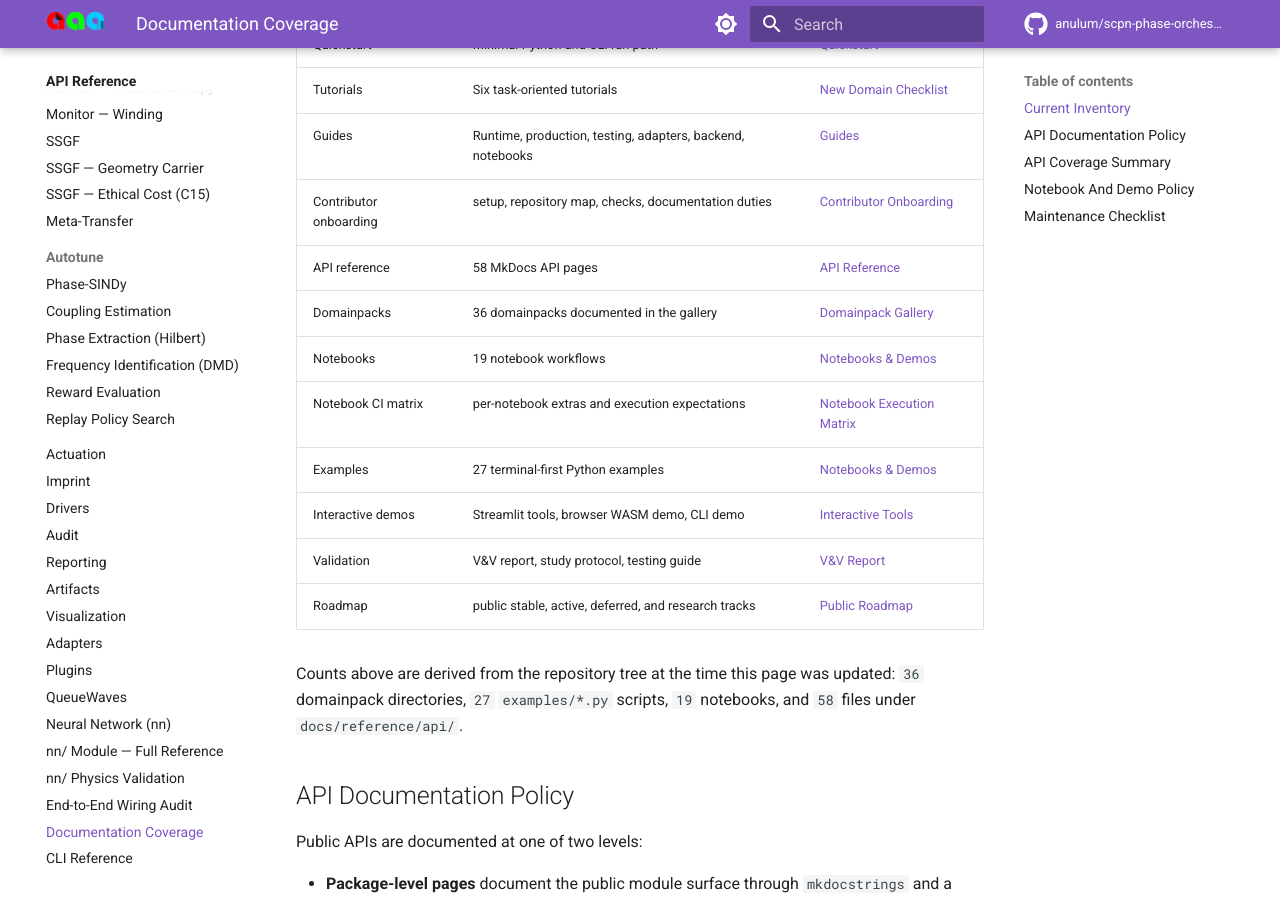
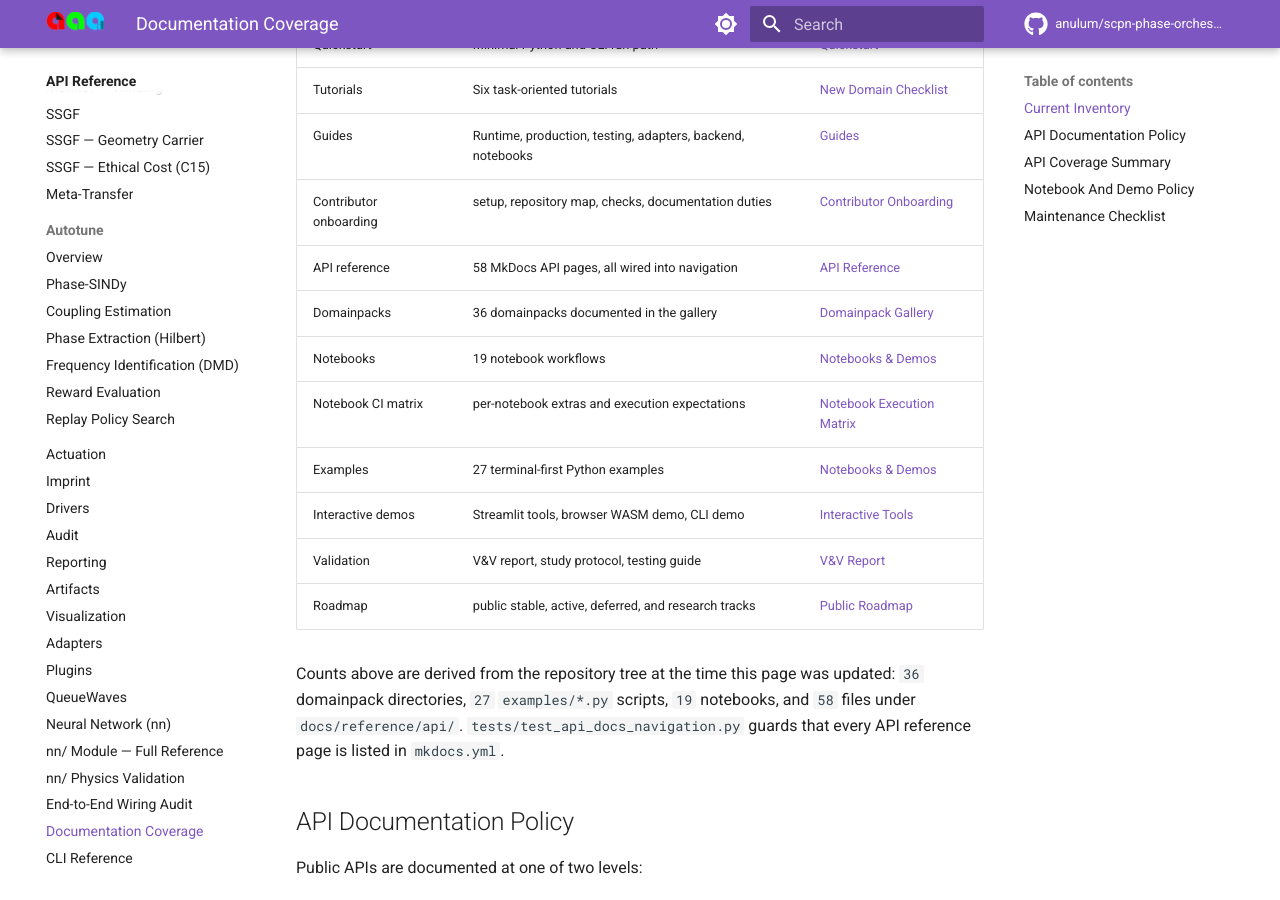
Before and after one commit to anulum/scpn-phase-orchestrator, an MkDocs documentation site: the page built from docs/reference/documentation_coverage.md, in a window 1280 px wide and 900 px high, scrolled down 510 px. Built offline with MkDocs 1.6.1 and Material for MkDocs 9.7.7, drawn with Linux system fonts in a browser that asks for light colours; comment, search, counter and statistics services are not loaded.

Commit message:
docs: guard api reference navigation
Co-Authored-By: Arcane Sapience <protoscience@anulum.li>

```diff
--- a/docs/reference/documentation_coverage.md
+++ b/docs/reference/documentation_coverage.md
@@ -23,7 +23,7 @@
 | Tutorials | Six task-oriented tutorials | [New Domain Checklist](../tutorials/01_new_domain_checklist.md) |
 | Guides | Runtime, production, testing, adapters, backend, notebooks | [Guides](../guide/production.md) |
 | Contributor onboarding | setup, repository map, checks, documentation duties | [Contributor Onboarding](../guide/contributor_onboarding.md) |
-| API reference | 58 MkDocs API pages | [API Reference](api/index.md) |
+| API reference | 58 MkDocs API pages, all wired into navigation | [API Reference](api/index.md) |
 | Domainpacks | 36 domainpacks documented in the gallery | [Domainpack Gallery](../galleries/domainpack_gallery.md) |
 | Notebooks | 19 notebook workflows | [Notebooks & Demos](../galleries/notebooks_and_demos.md) |
 | Notebook CI matrix | per-notebook extras and execution expectations | [Notebook Execution Matrix](../galleries/notebook_execution_matrix.md) |
@@ -35,6 +35,8 @@
 Counts above are derived from the repository tree at the time this page
 was updated: `36` domainpack directories, `27` `examples/*.py` scripts,
 `19` notebooks, and `58` files under `docs/reference/api/`.
+`tests/test_api_docs_navigation.py` guards that every API reference page is
+listed in `mkdocs.yml`.
 
 ## API Documentation Policy
 
--- a/mkdocs.yml
+++ b/mkdocs.yml
@@ -117,6 +117,7 @@
       - Core & Exceptions: reference/api/core.md
       - Binding: reference/api/binding.md
       - UPDE Engine: reference/api/upde.md
+      - "UPDE — Core Integrator": reference/api/upde_engine.md
       - "UPDE — Simplicial (3-body)": reference/api/upde_simplicial.md
       - "UPDE — Hypergraph (k-body)": reference/api/upde_hypergraph.md
       - "UPDE — Geometric (SO(2))": reference/api/upde_geometric.md
@@ -157,6 +158,7 @@
       - "SSGF — Ethical Cost (C15)": reference/api/ssgf_ethical.md
       - Meta-Transfer: reference/api/meta.md
       - Autotune:
+          - Overview: reference/api/autotune.md
           - "Phase-SINDy": reference/api/autotune_sindy.md
           - "Coupling Estimation": reference/api/autotune_coupling_est.md
           - "Phase Extraction (Hilbert)": reference/api/autotune_phase_extract.md
```
Also changed, not shown: ROADMAP.md (+3 -0 lines), 1 other file.
